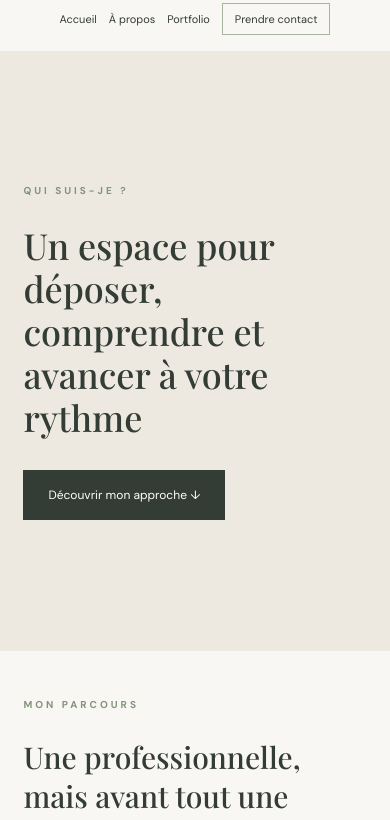
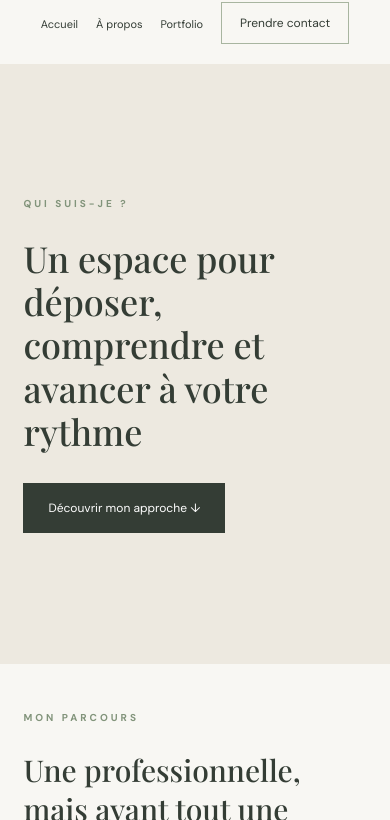
Before and after one commit to sarahdelattre24/Dilara-Dibek-psychologue, a plain HTML site: page a-propos.html in a window 390 px wide. Shown: the part 87-907 px from the top of the page. Drawn offline with nearby package versions, Linux system fonts and the light colour scheme.

Commit message:
Add files via upload

```diff
--- a/a-propos.css
+++ b/a-propos.css
@@ -468,6 +468,7 @@ footer {
     font-size: 11px;
 }
 
+
 /* =========================
    RESPONSIVE
 ========================= */
@@ -476,7 +477,7 @@ footer {
 
 @media (max-width: 900px) {
 
-    /* Menu */
+    /* HEADER ET MENU */
 
     .header {
         flex-direction: column;
@@ -487,20 +488,31 @@ footer {
 
     nav {
         width: 100%;
-        justify-content: center;
+        display: flex;
+        flex-direction: column;
+        align-items: center;
+        gap: 15px;
     }
 
     nav > ul {
+        display: flex;
         flex-wrap: wrap;
         justify-content: center;
-        gap: 15px;
+        gap: 15px 20px;
     }
 
-    nav a {
+    nav > ul > li {
         white-space: nowrap;
     }
 
-    /* Les sections passent sur une colonne */
+    .nav-button {
+        display: inline-block;
+        width: auto;
+        white-space: nowrap;
+        padding: 10px 18px;
+    }
+
+    /* SECTIONS */
 
     .about-hero,
     .presentation,
@@ -511,33 +523,32 @@ footer {
         padding: 60px 7%;
     }
 
-    /* Images */
+    /* IMAGES */
 
     .about-hero-image img,
     .approach-image img {
         height: 380px;
     }
 
-    /* Valeurs */
+    /* VALEURS */
 
     .values {
         padding: 60px 7%;
     }
 
-    /* Contact */
+    /* CONTACT */
 
     .contact {
         padding: 60px 7%;
     }
 
-    /* Pied de page */
+    /* PIED DE PAGE */
 
     footer {
         flex-direction: column;
         text-align: center;
         gap: 20px;
     }
-
 }
 
 
@@ -545,25 +556,40 @@ footer {
 
 @media (max-width: 550px) {
 
-    /* Menu */
+    /* HEADER ET MENU */
 
     .header {
         padding: 20px 15px;
     }
 
-    nav > ul {
-        gap: 12px;
+    .logo {
+        font-size: 18px;
+        text-align: center;
     }
 
-    nav a {
+    nav {
+        width: 100%;
+        gap: 18px;
+    }
+
+    nav > ul {
+        width: 100%;
+        justify-content: center;
+        gap: 12px 18px;
+    }
+
+    nav > ul > li > a {
         font-size: 11px;
+        white-space: nowrap;
     }
 
     .nav-button {
-        padding: 8px 12px;
+        padding: 10px 18px;
+        font-size: 12px;
+        white-space: nowrap;
     }
 
-    /* Présentation */
+    /* SECTIONS */
 
     .about-hero,
     .presentation,
@@ -574,14 +600,14 @@ footer {
         gap: 30px;
     }
 
-    /* Images */
+    /* IMAGES */
 
     .about-hero-image img,
     .approach-image img {
         height: 280px;
     }
 
-    /* Titres */
+    /* TITRES */
 
     .about-hero h1 {
         font-size: 36px;
@@ -594,7 +620,7 @@ footer {
         font-size: 30px;
     }
 
-    /* Cartes des valeurs */
+    /* VALEURS */
 
     .values {
         padding: 50px 6%;
@@ -609,7 +635,7 @@ footer {
         padding: 25px;
     }
 
-    /* Citation */
+    /* CITATION */
 
     .quote {
         padding: 60px 6%;
@@ -619,7 +645,7 @@ footer {
         font-size: 30px;
     }
 
-    /* Contact */
+    /* CONTACT */
 
     .contact {
         padding: 55px 6%;
@@ -629,10 +655,11 @@ footer {
         font-size: 36px;
     }
 
-    /* Pied de page */
+    /* PIED DE PAGE */
 
     footer {
         padding: 30px 6%;
+        gap: 20px;
     }
 
     .footer-links {
@@ -640,5 +667,4 @@ footer {
         justify-content: center;
         gap: 12px;
     }
-
 }
```
